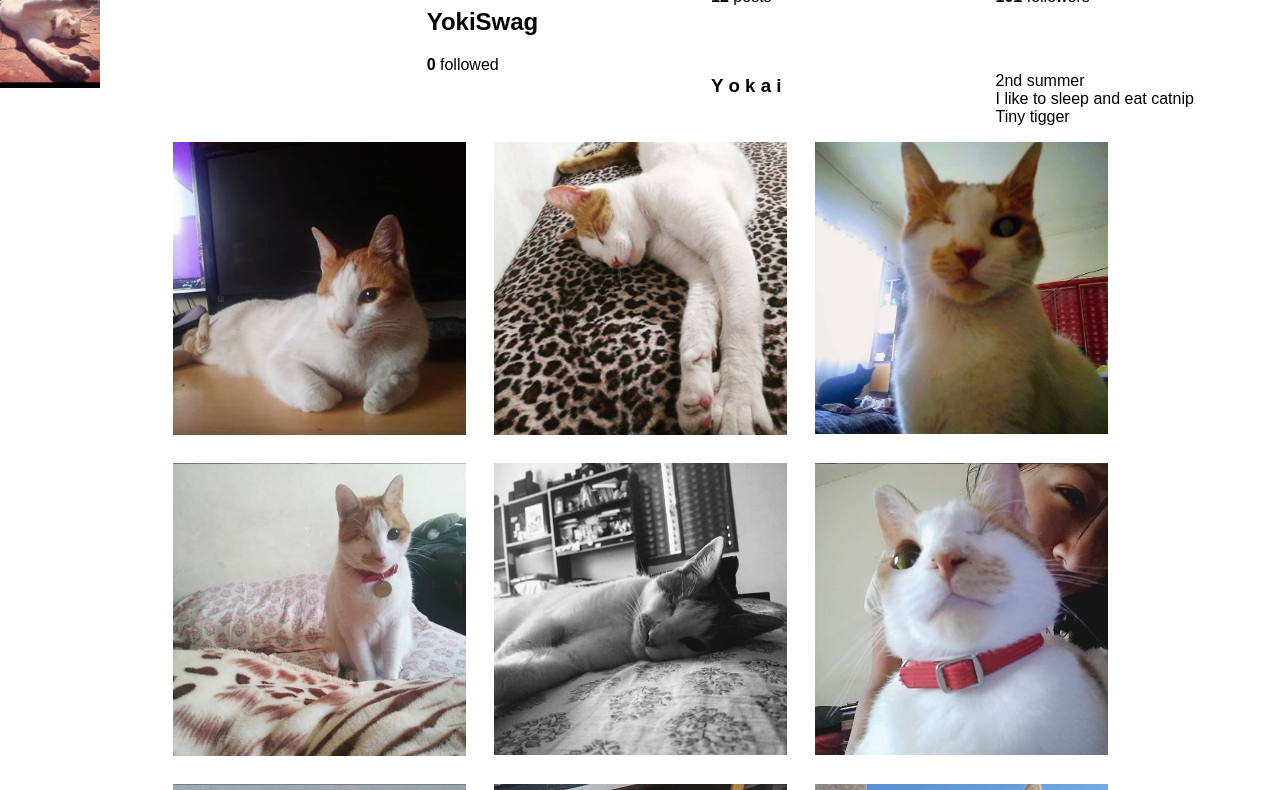
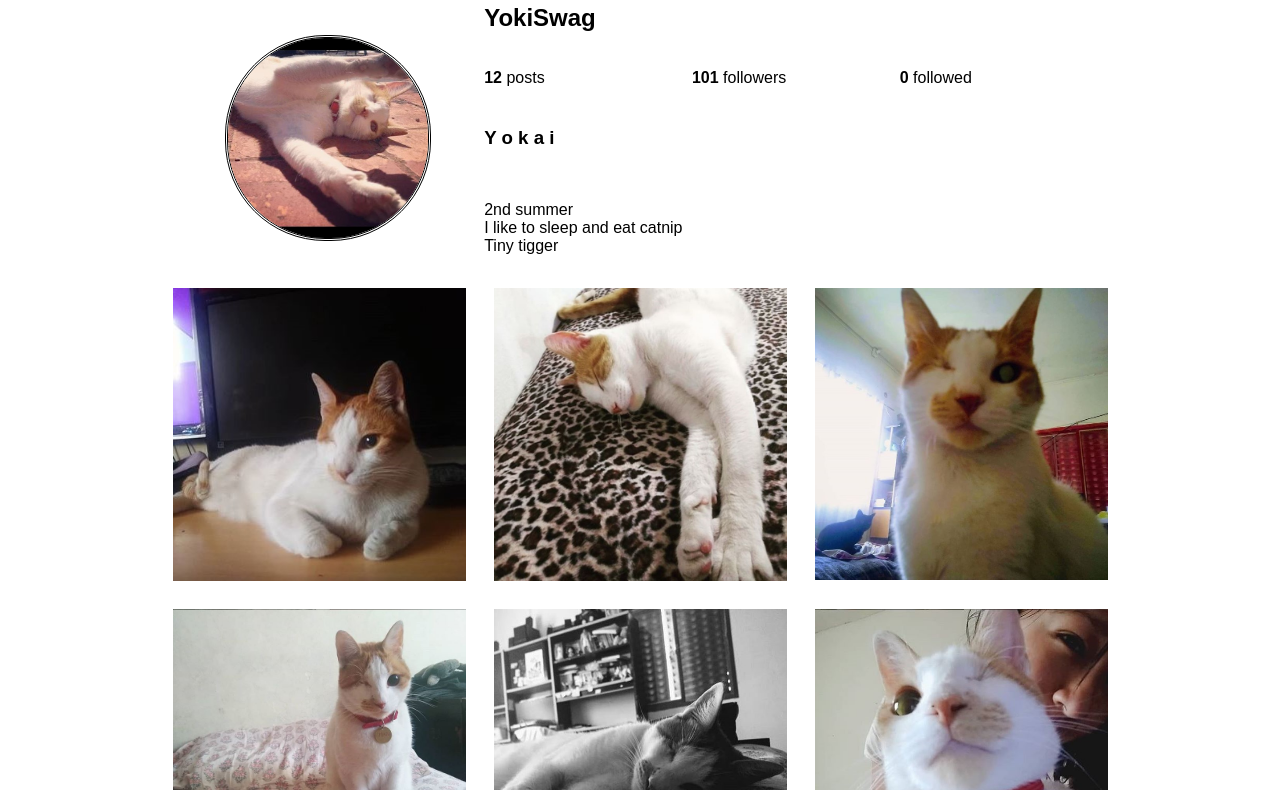
Before and after one commit to cmaman1/curso-CSS-grid-layout, a plain HTML site: page index.html in a window 1280 px wide. Shown: the part 66-856 px from the top of the page. Drawn offline with Linux system fonts and the light colour scheme.

Commit message:
just aligning some items from user details

```diff
--- a/index.html
+++ b/index.html
@@ -6,9 +6,15 @@
     <meta name="viewport" content="width=device-width, initial-scale=1.0">
     <title>Instagram</title>
     <style>
+        .wrapper {
+            max-width: 1000px;
+        }
+
         body {
             margin: 0;
             font-family: arial;
+            display: flex;
+            justify-content: center;
         }
 
         .header {
@@ -16,12 +22,14 @@
             grid-template-columns: repeat(3, 1fr);
             justify-content: space-between;
             align-items: center;
-            margin: 0 28px;
         }
 
-        .search,
+        .search {
+            justify-self: center;
+        }
+
         .menu {
-            justify-self: center;
+            justify-self: end;
         }
 
         .icon {
@@ -30,16 +38,54 @@
 
         .user-information {
             display: grid;
-            grid-template-columns: 1fr 2fr
+            grid-template-columns: 1fr 2fr;
+            height: 300px;
+        }
+
+        .user-photo {
+            display: flex;
+            align-items: center;
+            justify-content: center;
         }
 
         .profile-photo {
-            width: 100px;
+            width: 200px;
+            border-radius: 100px;
+            border-style: double;
         }
 
         .user-details {
             display: grid;
-            grid-template-columns: repeat(3, 1fr);
+            grid-template-columns: 1fr 1fr 1fr;
+            grid-template-rows: 1fr 1fr 1fr 2fr;
+            height: inherit;
+            grid-template-areas: "username username username"
+                                "posts followers followed"
+                                "alias alias alias"
+                                "description description description";
+            align-items: center;
+        }
+
+        .username {
+            grid-area: username;
+            padding: 0;
+            margin: 0;
+        }
+
+        .posts {
+            grid-area: posts;
+        }
+
+        .followers {
+            grid-area: followers;
+        }
+
+        .followed {
+            grid-area: followed;
+        }
+
+        .description {
+            grid-area: description;
         }
 
         .post-list {
@@ -95,11 +141,15 @@
             .post-list {
                 gap: 3px;
             }
+            .icon {
+                width: 45px;
+            }
         }
     </style>
 </head>
 
 <body>
+    <div class="wrapper">
     <section class="header">
             <div class="logo">
                 <img src="img/instagram-logo.png" alt="">
@@ -119,12 +169,12 @@
             <img src="img/cat11.jpg" alt="" class="profile-photo">
         </div>
         <div class="user-details">
-            <h2>YokiSwag</h2>
+            <h2 class="username">YokiSwag</h2>
             <span class="posts"><strong>12</strong> posts</span>
             <span class="followers"><strong>101</strong> followers</span>
             <span class="following"><strong>0</strong> followed</span>
-            <h3>Y o k a i</h2>
-            <p>2nd summer<br />
+            <h3 class="alias">Y o k a i</h2>
+            <p class="description">2nd summer<br />
                 I like to sleep and eat catnip<br />
                 Tiny tigger
             </p>
@@ -264,6 +314,7 @@
             </span>
         </a>
     </section>
+</div>
 </body>
 
 </html>
```
